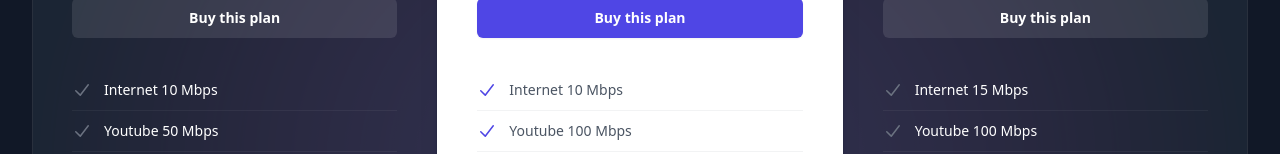
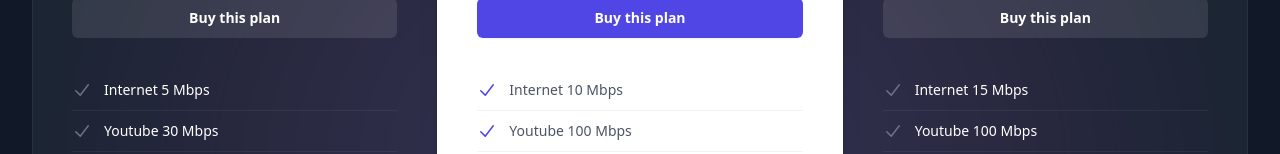
Before and after one commit to atikfaisalemon/signalicon-pricing, a React (Vite) app: page / in a window 1280 px wide. Shown: the part 646-800 px from the top of the page. Built offline with nearby package versions, Linux system fonts and the light colour scheme.

Commit message:
first commit

```diff
--- a/src/components/Price.jsx
+++ b/src/components/Price.jsx
@@ -30,7 +30,7 @@ const pricing = {
       featured: false,
       description: "All your essential business finances, taken care of.",
       price: { monthly: "৳ 525", annually: "৳ 6,300" },
-      mainFeatures: ["Internet 10 Mbps", "Youtube 50 Mbps", "Facrbook 50 Mbps"],
+      mainFeatures: ["Internet 5 Mbps", "Youtube 30 Mbps", "Facrbook 30 Mbps"],
     },
     {
       name: "10 Mbps",
```
